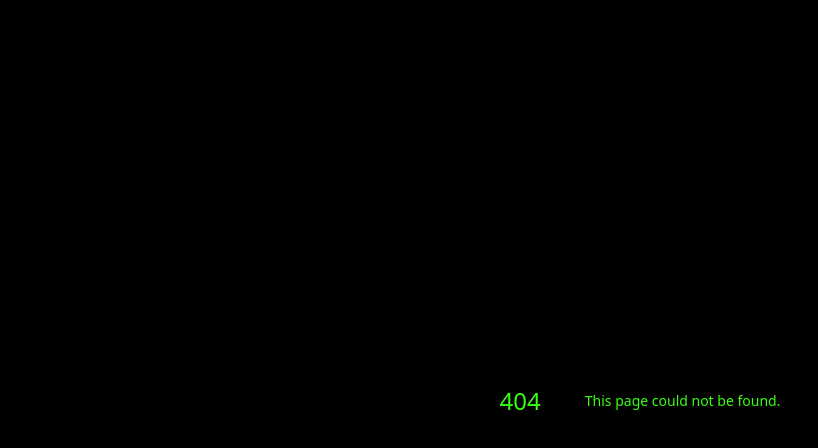
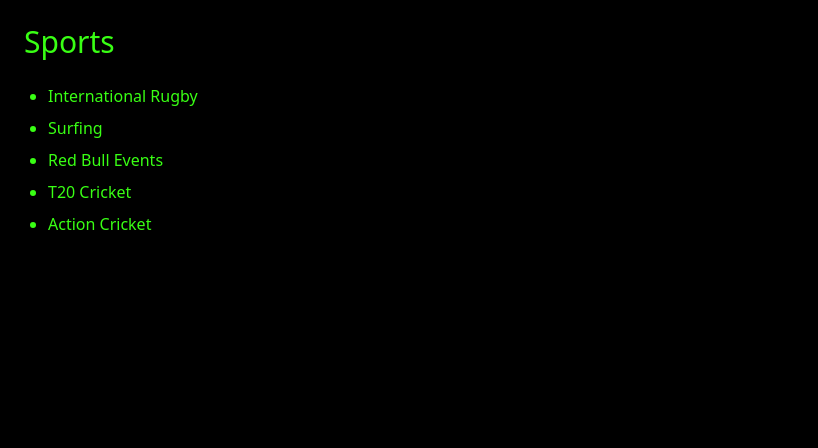
Before and after one commit to cgartco6/media-platform, a Next.js app in the folder apps/web/: page /sports in a window 1280 px wide. Before the commit this address had no page. Shown: the top 448 px of the page, without its empty margins (0-818 px from the left). Built offline with nearby package versions, Linux system fonts and the light colour scheme.

Commit message:
Add SportsPage component with sports list

```diff
--- /dev/null
+++ b/apps/web/app/sports/page.tsx
@@ -0,0 +1,14 @@
+export default function SportsPage() {
+  return (
+    <div className="p-6">
+      <h1 className="text-3xl mb-6 text-neon-green">Sports</h1>
+      <ul className="list-disc pl-6 space-y-2">
+        <li>International Rugby</li>
+        <li>Surfing</li>
+        <li>Red Bull Events</li>
+        <li>T20 Cricket</li>
+        <li>Action Cricket</li>
+      </ul>
+    </div>
+  );
+}
```
